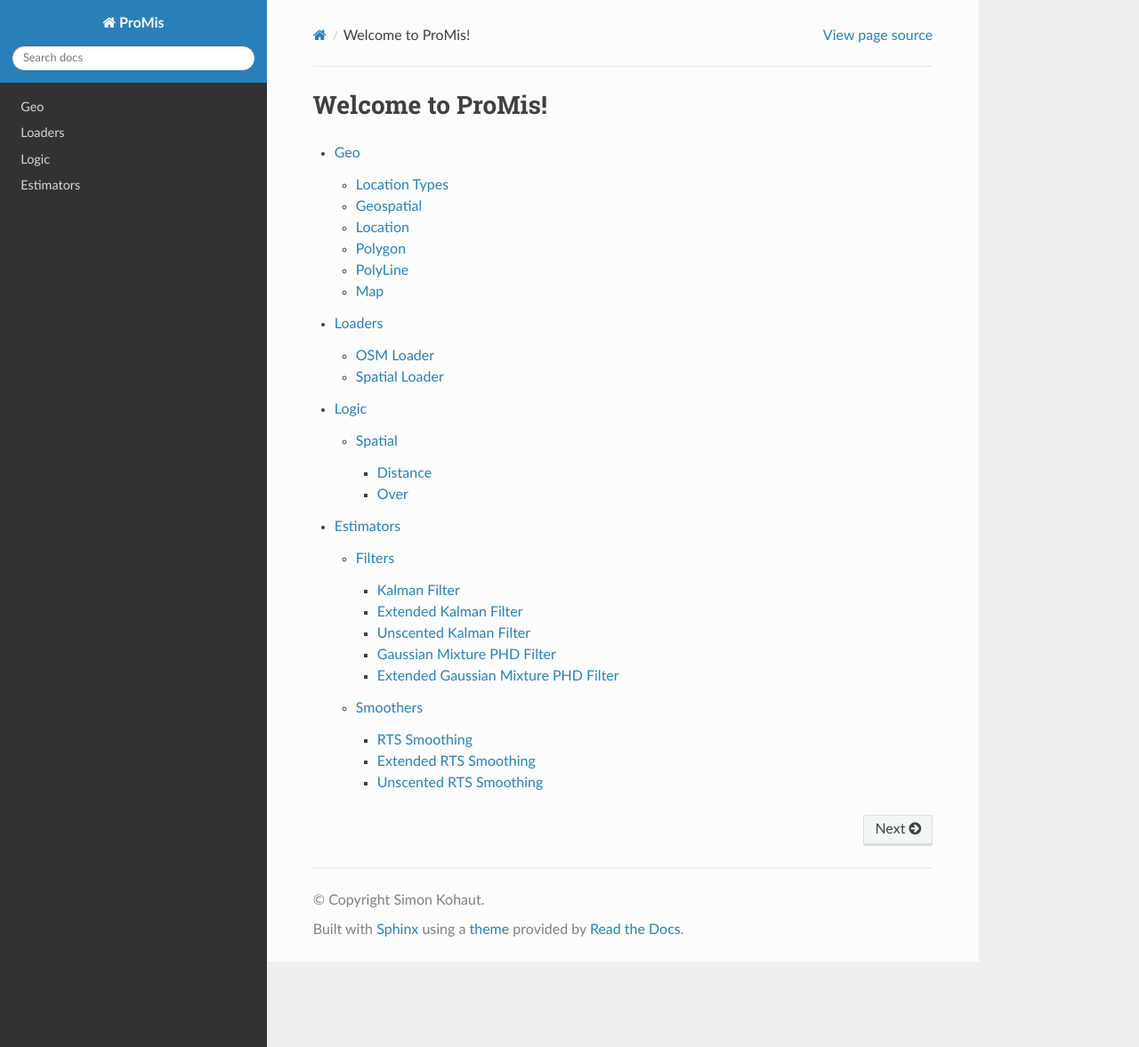
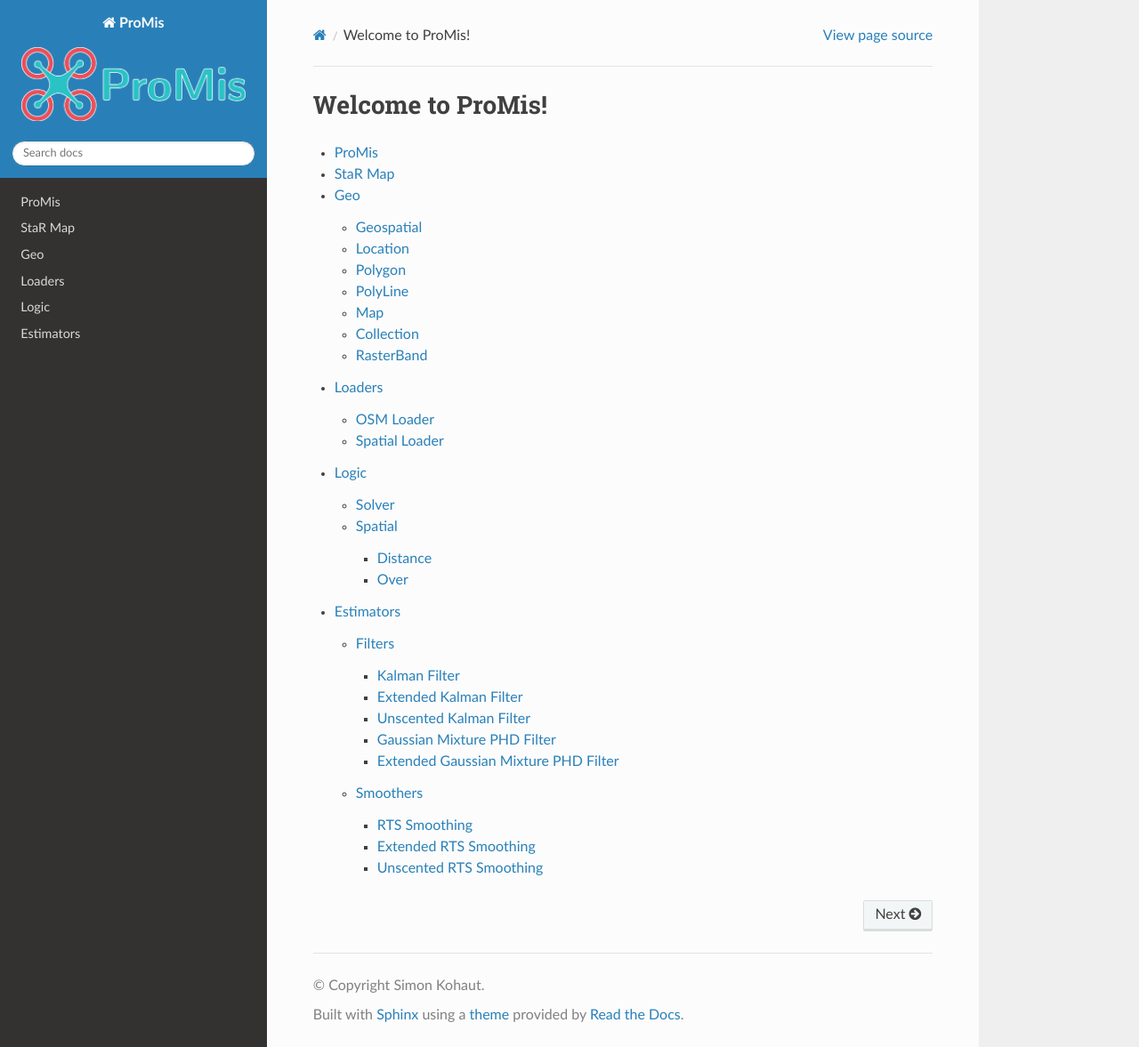
Before and after one commit to HRI-EU/ProMis, a Sphinx documentation site: the page built from doc/source/index.rst, in a window 1280 px wide and 1177 px high. Shown: the whole window at 89% size. Built offline with Sphinx 7.4.7 and the Read the Docs theme 3.1.0, drawn with Linux system fonts in a browser that asks for light colours.

Commit message:
Fix Sphinx workflow

```diff
--- a/doc/source/conf.py
+++ b/doc/source/conf.py
@@ -105,8 +105,8 @@ html_theme = "sphinx_rtd_theme"
 # relative to this directory. They are copied after the builtin static files,
 # so a file named "default.css" will overwrite the builtin "default.css".
 html_static_path = []  # '_static'
-# html_favicon = "../../resources/logo.svg"
-# html_logo = "../../resources/logo.svg"
+# html_favicon = "../../images/logo.png"  # TODO: Needs version of logo with drone only
+html_logo = "../../images/logo.png"
 html_sidebars = {"**": ["globaltoc.html", "relations.html", "sourcelink.html", "searchbox.html"]}
 
 # -- Options for LaTeX output ---------------------------------------------
--- a/doc/source/geo/geo.rst
+++ b/doc/source/geo/geo.rst
@@ -7,9 +7,10 @@ Locations, routes, polygons and maps are all given as either Cartesian or polar
 .. toctree::
    :caption: Modules:
 
-   location_type
    geospatial
    location
    polygon
-   route
+   polyline
    map
+   collection
+   raster_band
--- a/doc/source/geo/location_type.rst
+++ /dev/null
@@ -1,7 +0,0 @@
-Location Types
-==============
-
-.. automodule:: promis.geo.location_type
-    :members:
-    :undoc-members:
-    :show-inheritance:
--- a/doc/source/index.rst
+++ b/doc/source/index.rst
@@ -2,6 +2,8 @@ Welcome to ProMis!
 ==================
 
 .. toctree::
+    promis
+    star_map
     geo/geo
     loaders/loaders
     logic/logic
--- a/doc/source/logic/logic.rst
+++ b/doc/source/logic/logic.rst
@@ -7,4 +7,5 @@ Each logic program is based on various data sources, e.g., geospatial data, weat
 .. toctree::
    :caption: Modules:
 
+   solver
    spatial/spatial
--- /dev/null
+++ b/doc/source/star_map.rst
@@ -0,0 +1,7 @@
+StaR Map
+========
+
+.. automodule:: promis.star_map
+    :members:
+    :undoc-members:
+    :show-inheritance:
```
Also changed, not shown: doc/source/geo/collection.rst (added, +7 -0 lines), doc/source/geo/raster_band.rst (added, +7 -0 lines), doc/source/geo/polyline.rst (renamed from doc/source/geo/route.rst), 1 other file.
